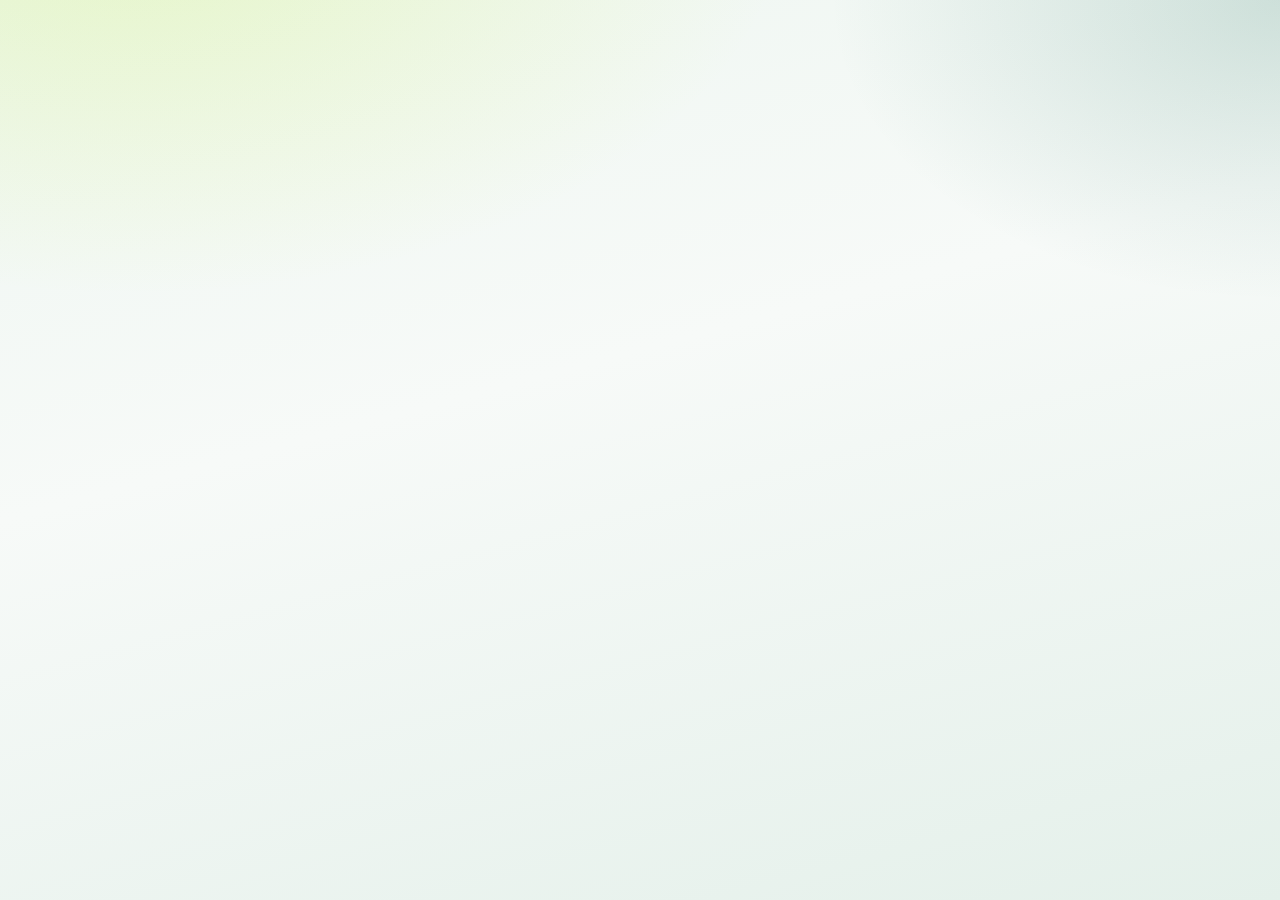
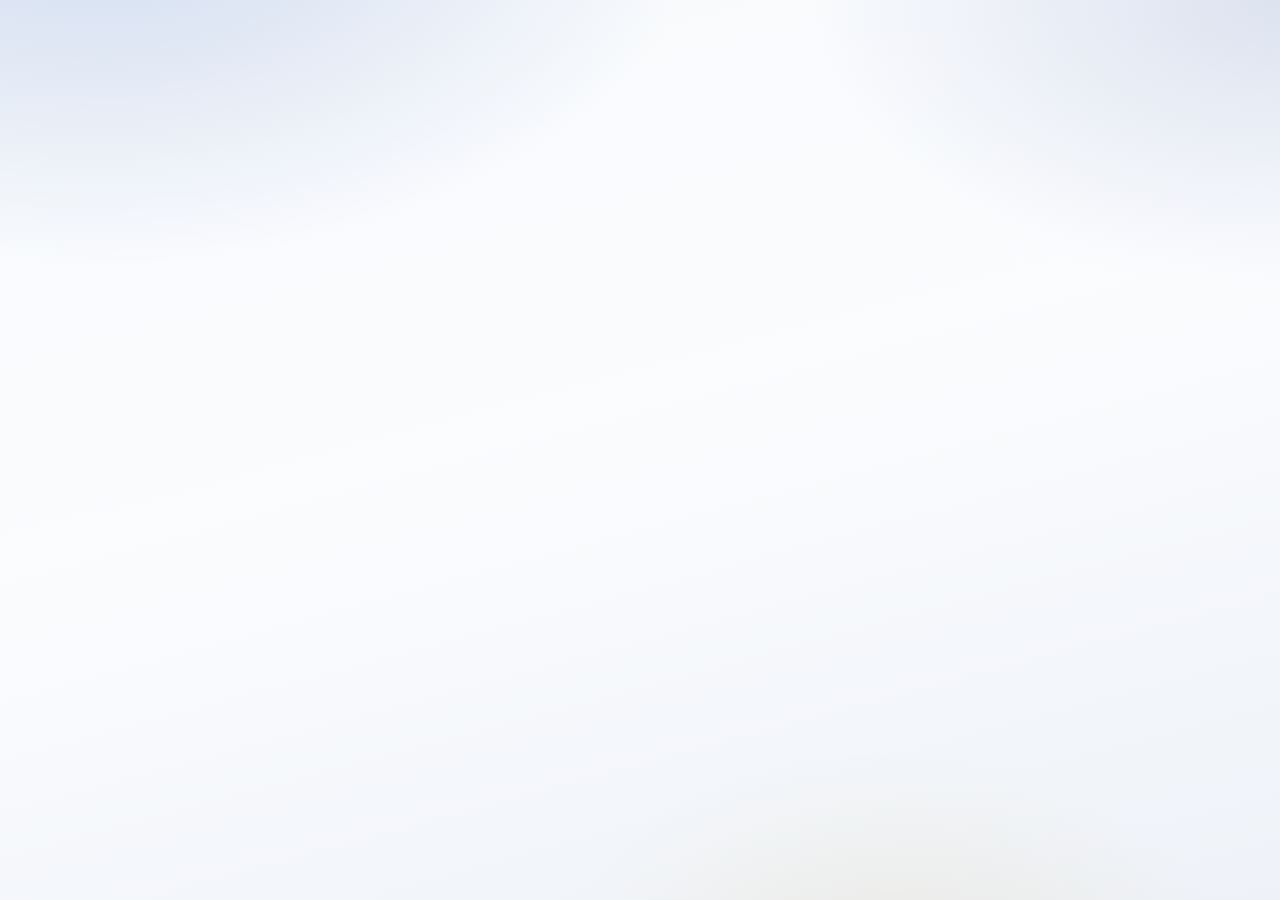
Before and after one commit to daniel-baez/daplay, a Jekyll site: the page built from index.markdown, in a window 1280 px wide. Built offline with Jekyll 4.4.1, drawn with Linux system fonts in a browser that asks for light colours.

Commit message:
Palette perso daplay — bleu prince, N/B, or (#7)
* Add daplay favicon set with brand mark

Introduce a sea-to-spark gradient icon with a lowercase d and play
triangle, wired into the app layout with SVG, ICO, PNG, and web manifest.

Co-authored-by: Daniel <daniel-baez@users.noreply.github.com>

* Refine favicon to childhood d4p mark

Replace the single-letter d/play icon with a compact d4p wordmark —
foam d/p and spark 4 — closer to the daplay nickname.

Co-authored-by: Daniel <daniel-baez@users.noreply.github.com>

* Shift daplay palette to prince blue, black, white, gold

Personal palette: near-black/white principals, prince + sky blue
atmosphere, and a golden accent (Taurus / golden retriever). Favicon
d4p and theme-color follow the same system.

Co-authored-by: Daniel <daniel-baez@users.noreply.github.com>

---------

Co-authored-by: Cursor Agent <cursoragent@cursor.com>
Co-authored-by: Daniel <daniel-baez@users.noreply.github.com>

```diff
--- a/_layouts/app.html
+++ b/_layouts/app.html
@@ -5,6 +5,12 @@
     <meta name="viewport" content="width=device-width, initial-scale=1" />
     <title>{% if page.title %}{{ page.title }} · {% endif %}{{ site.title }}</title>
     <meta name="description" content="{{ site.description | escape }}" />
+    <meta name="theme-color" content="#1a326e" />
+    <link rel="icon" href="{{ '/assets/favicon.svg' | relative_url }}" type="image/svg+xml" />
+    <link rel="icon" href="{{ '/assets/favicon.ico' | relative_url }}" sizes="any" />
+    <link rel="icon" href="{{ '/assets/icons/favicon-32.png' | relative_url }}" type="image/png" sizes="32x32" />
+    <link rel="apple-touch-icon" href="{{ '/assets/icons/apple-touch-icon.png' | relative_url }}" />
+    <link rel="manifest" href="{{ '/assets/site.webmanifest' | relative_url }}" />
     <link rel="preconnect" href="https://fonts.googleapis.com" />
     <link rel="preconnect" href="https://fonts.gstatic.com" crossorigin />
     <link
--- a/assets/css/daplay.css
+++ b/assets/css/daplay.css
@@ -1,14 +1,16 @@
 :root {
-  --ink: #10231f;
-  --ink-soft: #243f38;
-  --foam: #f3f7f4;
-  --mist: #d7e8df;
-  --sea: #1f6f5b;
-  --sea-deep: #0d3d32;
-  --spark: #c8f531;
-  --spark-ink: #1a2e05;
-  --line: rgba(16, 35, 31, 0.12);
-  --shadow: 0 24px 60px rgba(13, 61, 50, 0.14);
+  /* Black / white principals + prince blue, sky, golden accent */
+  --ink: #0e1116;
+  --ink-soft: #3a4250;
+  --foam: #fbfcfe;
+  --mist: #e7eef8;
+  --sea: #2b4f9b;
+  --sea-deep: #1a326e;
+  --sky: #9eb6de;
+  --spark: #c9a24a;
+  --spark-ink: #2a2110;
+  --line: rgba(14, 17, 22, 0.12);
+  --shadow: 0 24px 60px rgba(26, 50, 110, 0.12);
   --font-display: "Bricolage Grotesque", Georgia, serif;
   --font-body: "Literata", Georgia, serif;
   --radius: 1.25rem;
@@ -32,9 +34,10 @@ body {
   font-family: var(--font-body);
   font-optical-sizing: auto;
   background:
-    radial-gradient(1200px 700px at 10% -10%, rgba(200, 245, 49, 0.22), transparent 55%),
-    radial-gradient(900px 600px at 100% 0%, rgba(31, 111, 91, 0.18), transparent 50%),
-    linear-gradient(165deg, #eef6f1 0%, #f7faf8 42%, #e4f0ea 100%);
+    radial-gradient(1100px 680px at 8% -12%, rgba(158, 182, 222, 0.45), transparent 55%),
+    radial-gradient(900px 560px at 100% 0%, rgba(43, 79, 155, 0.14), transparent 52%),
+    radial-gradient(700px 480px at 70% 110%, rgba(201, 162, 74, 0.12), transparent 50%),
+    linear-gradient(165deg, #f7f9fc 0%, #fbfcfe 46%, #eef2f8 100%);
   line-height: 1.6;
 }
 
@@ -56,8 +59,8 @@ a {
   inset: 0;
   z-index: -1;
   background-image:
-    linear-gradient(rgba(16, 35, 31, 0.03) 1px, transparent 1px),
-    linear-gradient(90deg, rgba(16, 35, 31, 0.03) 1px, transparent 1px);
+    linear-gradient(rgba(14, 17, 22, 0.035) 1px, transparent 1px),
+    linear-gradient(90deg, rgba(14, 17, 22, 0.035) 1px, transparent 1px);
   background-size: 48px 48px;
   mask-image: radial-gradient(ellipse at center, black 30%, transparent 80%);
   animation: drift 28s linear infinite;
@@ -682,7 +685,7 @@ a {
 .prose code {
   font-family: "ui-monospace", "SFMono-Regular", Menlo, Consolas, monospace;
   font-size: 0.9em;
-  background: rgba(31, 111, 91, 0.1);
+  background: rgba(43, 79, 155, 0.1);
   padding: 0.1em 0.35em;
   border-radius: 0.35rem;
 }
@@ -723,7 +726,7 @@ a {
   text-align: left;
   max-width: 36rem;
   overflow: auto;
-  background: rgba(16, 35, 31, 0.06);
+  background: rgba(14, 17, 22, 0.06);
   padding: 1rem;
   border-radius: 0.75rem;
 }
```
Also changed, not shown: assets/favicon.ico (added), assets/favicon.png (added), assets/favicon.svg (added), assets/icons/apple-touch-icon.png (added), assets/icons/favicon-16.png (added), assets/icons/favicon-32.png (added), assets/icons/favicon-48.png (added), assets/icons/icon-192.png (added), assets/icons/icon-512.png (added), assets/site.webmanifest (added).
